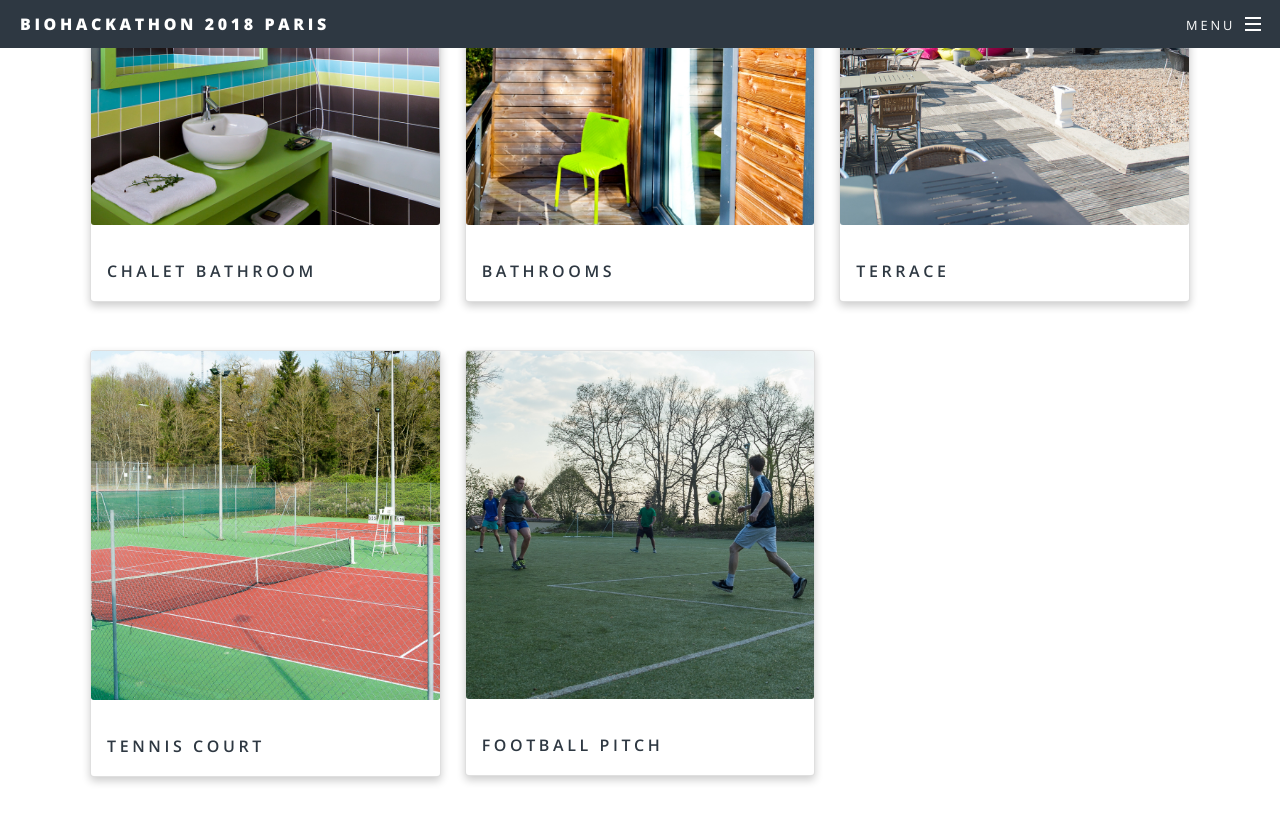
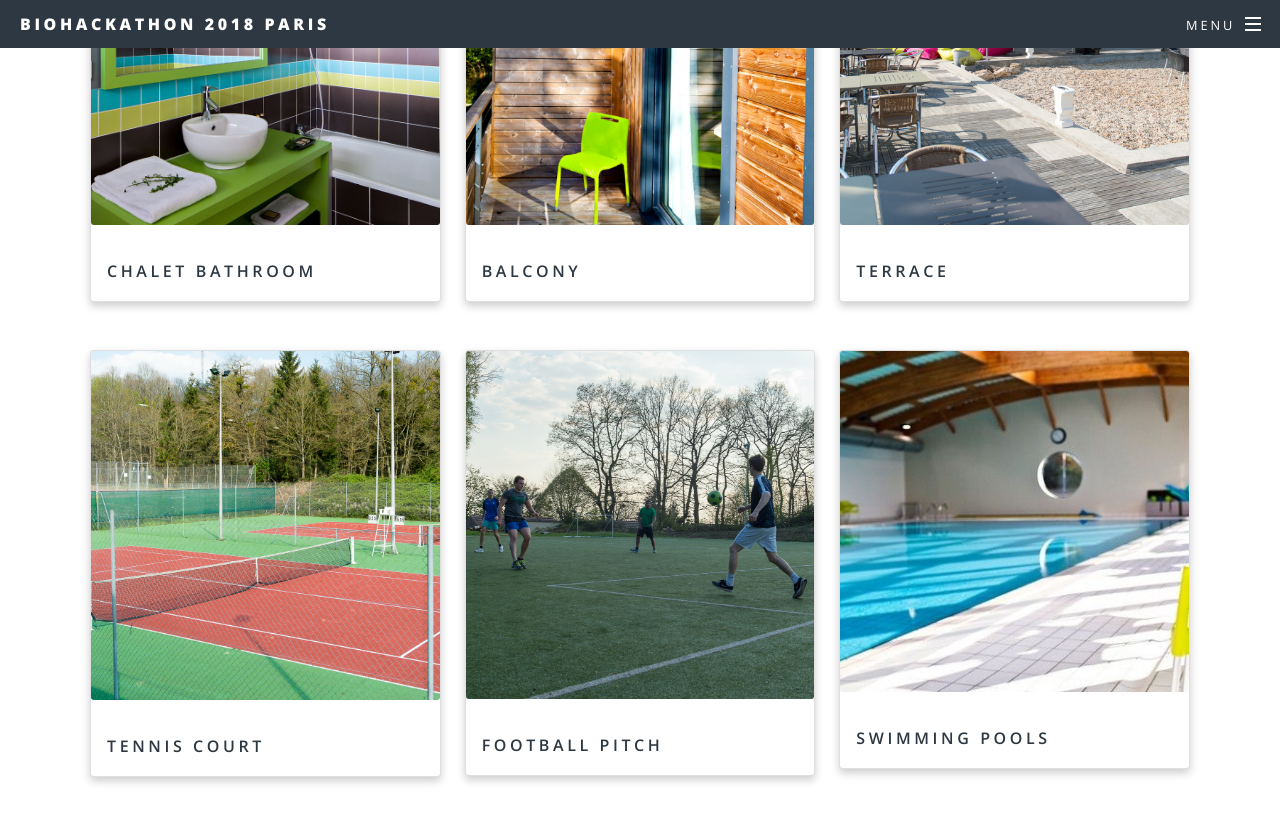
Before and after one commit to elixir-europe/bh2018paris, a Jekyll site: the page built from chaletdesc.html, in a window 1280 px wide and 900 px high, scrolled down 1239 px. Shown: the top 823 px of the window. Built offline with Jekyll 4.4.1, drawn with Linux system fonts in a browser that asks for light colours.

Commit message:
:camera: :fr: :soccer: :palm_tree: Added chalet description and photos page link to the landing page, venue section

```diff
--- a/chaletdesc.html
+++ b/chaletdesc.html
@@ -67,7 +67,7 @@ title: Chalet description
                     </span>
                     <div class="card-content">
                         <h4>
-                            <b>Bathrooms</b>
+                            <b>Balcony</b>
                         </h4>
                     </div>
                 </div>
@@ -108,6 +108,18 @@ title: Chalet description
                     </div>
                 </div>
             </div>
+            <div class="4u 12u$(medium)">
+                <div class="card">
+                    <span class="image fit">
+                        <img src="images/swimming pool.jpg" alt="" />
+                    </span>
+                    <div class="card-content">
+                        <h4>
+                            <b>Swimming pools</b>
+                        </h4>
+                    </div>
+                </div>
+            </div>
         </div>
     </div>
 </section>
--- a/index.html
+++ b/index.html
@@ -161,6 +161,7 @@ layout: landing
 			<h2>Venue</h2>
 			<p><a href="https://www.chateauform.com/fr/maison/les-berges-de-seine">Campus des Berges de Seine (South Paris)</a>
 				<br /> 1 Route de Beaulieu, 77240 Seine-Port, France</p>
+			<a href="/chaletdesc" class="button small fit">Chalet</a>
 		</div>
 	</section>
 </section>
```
Also changed, not shown: images/swimming pool.jpg.
